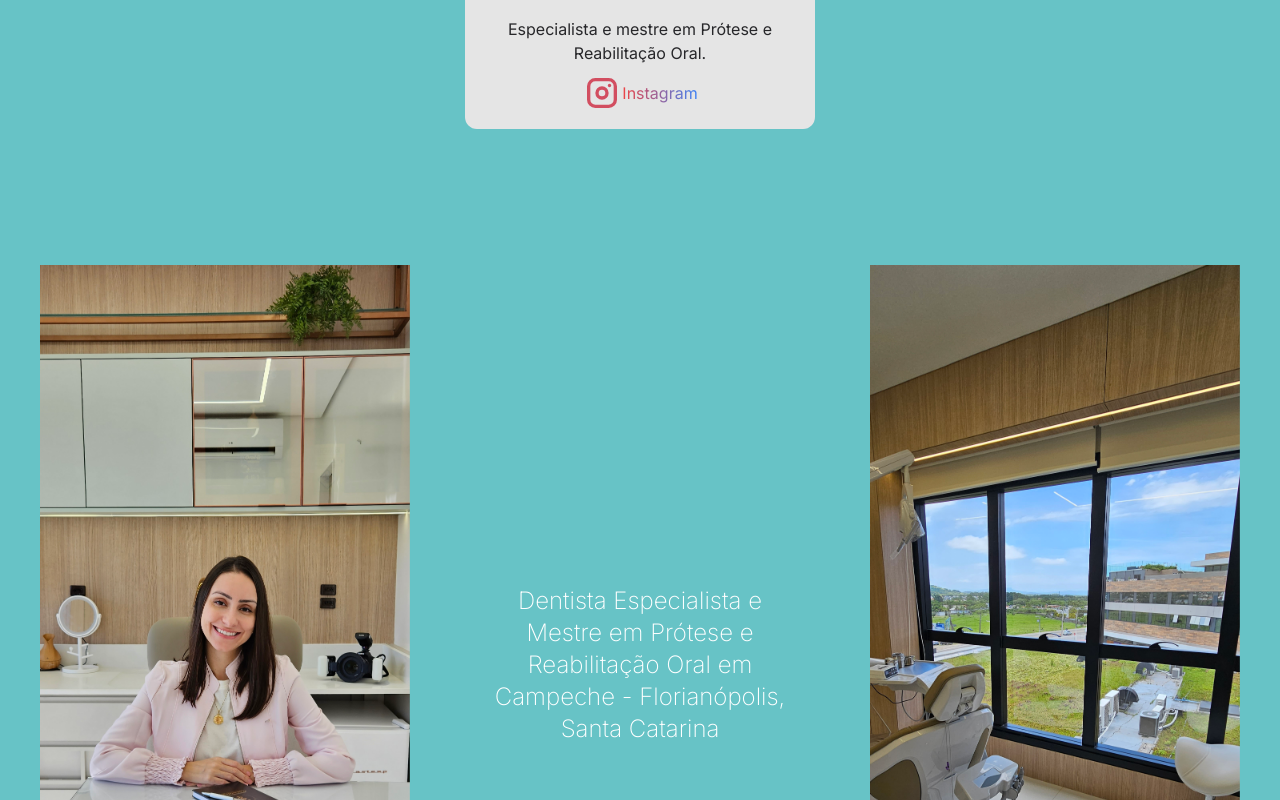
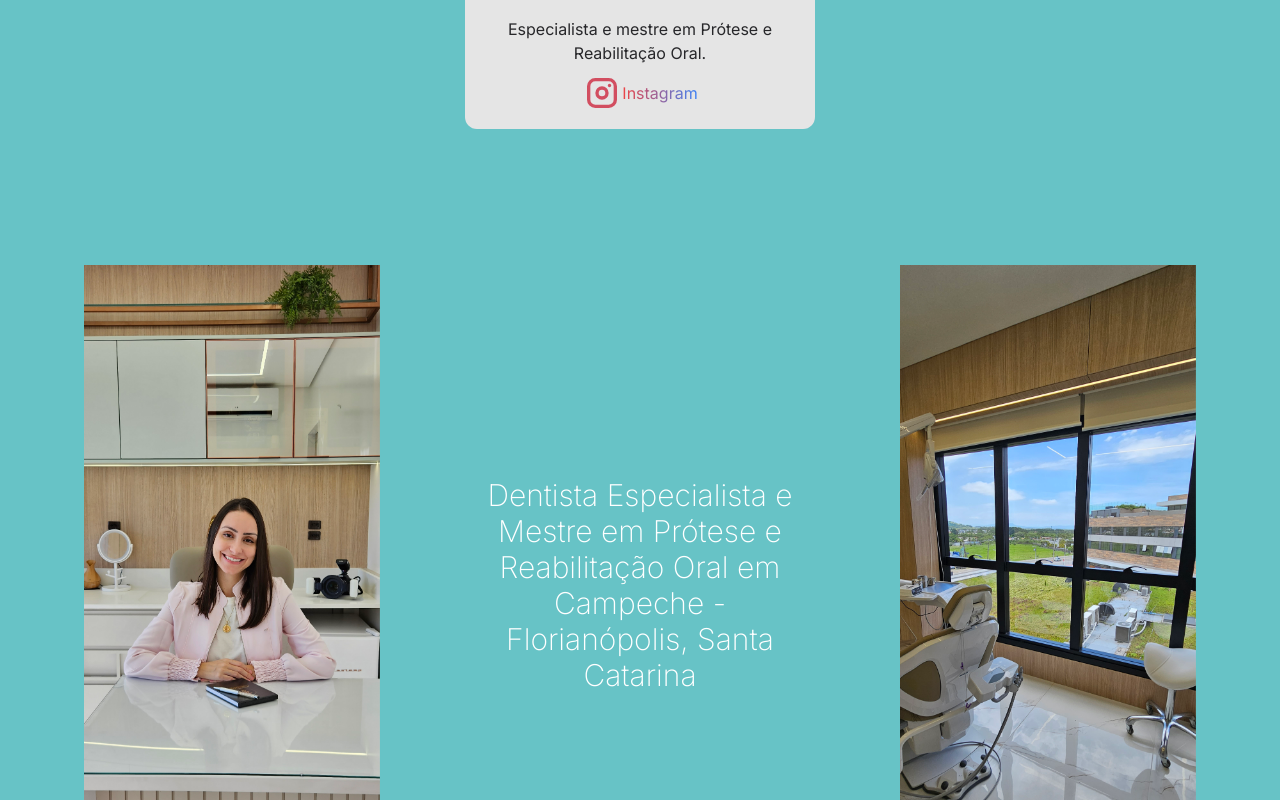
Before and after one commit to AlexandreConte/Dani, a Next.js app: page / in a window 1280 px wide. Shown: the part 1320-2120 px from the top of the page. Built offline with nearby package versions, Linux system fonts and the light colour scheme.

Commit message:
wpp direct in header

```diff
--- a/src/components/Clinic.tsx
+++ b/src/components/Clinic.tsx
@@ -7,8 +7,6 @@ import backgroundImage2 from "public/backgrounds/consultorio-bg.jpg"
 
 // Next Components
 import Image from "next/image"
-import Area from "./common/Area"
-
 
 interface ClinicProps {
   className?: string
@@ -16,24 +14,38 @@ interface ClinicProps {
 
 export default function Clinic({ }: ClinicProps) {
   return (
-        <Area className="flex justify-between items-center pt-32 w-full mx-auto flex-col lg:flex-row">
-            <Slide direction="left" className={`flex justify-between items-center`}>
+    <div className="
+      flex justify-evenly items-center flex-col lg:flex-row
+      pt-32 mx-auto
+      w-full max-w-[1440px]
+    ">
+      <Slide direction="left" className="flex items-center">
         <Image
-                    className="max-h-screen w-fit"
+          className="max-h-[80vh] w-full"
           src={backgroundImage}
           alt="Dentista Sorridente sentada em seu consultório com uma agenda na mesa"
         />
       </Slide>
-            <Slide direction="left">
-                <h1 className="flex justify-center items-center mx-4 text-center max-w-xs text-white text-2xl py-10 font-extralight">Dentista Especialista e Mestre em Prótese e Reabilitação Oral em Campeche - Florianópolis, Santa Catarina</h1>
+      <Slide direction="left" className="flex items-center">
+        <h1 className="
+            flex justify-center items-center
+            mx-4 py-10
+            text-center
+            text-white
+            max-w-[320px]
+            text-2xl font-extralight
+            md:text-3xl
+          ">
+          Dentista Especialista e Mestre em Prótese e Reabilitação Oral em Campeche - Florianópolis, Santa Catarina
+        </h1>
       </Slide>
-            <Slide direction="left">
+      <Slide direction="left" className="flex items-center">
         <Image
-                    className="max-h-screen w-fit"
+          className="max-h-[80vh] w-fit"
           src={backgroundImage2}
           alt="Consultório da Dentista em Florianópolis"
         />
       </Slide>
-        </Area>
+    </div>
   )
 }
--- a/src/components/NavItem.tsx
+++ b/src/components/NavItem.tsx
@@ -19,7 +19,8 @@ export default function NavItem({ children, link, alwaysAvailable, icon, classNa
         ${alwaysAvailable ? "" : "hidden"}
         lg:flex lg:mx-1
         ${className}
-      `}>
+      `}
+      >
         <div className="flex items-center justify-center">
           {icon ? (
             <div className="flex items-center justify-center gap-1 text-white">
--- a/src/pages/index.tsx
+++ b/src/pages/index.tsx
@@ -37,5 +37,5 @@ const navbarItens: IconsAndDescriptionsNavbarItems[] = [
     { image: <IconHome />, description: "Início", url: "/#", alwaysAvailable: false },
     { image: <IconDental />, description: "Sobre", url: "/#sobre", alwaysAvailable: false },
     { image: <IconMapPinFilled />, description: "Endereço", url: "/#endereco", alwaysAvailable: false },
-    { image: <IconPhone />, description: "Contato", url: "/#contatos", alwaysAvailable: true },
+    { image: <IconPhone />, description: "Contato", url: "https://wa.me/5548999299977", alwaysAvailable: true },
 ]
```
Lines whose indentation alone changed are shown as unchanged.
